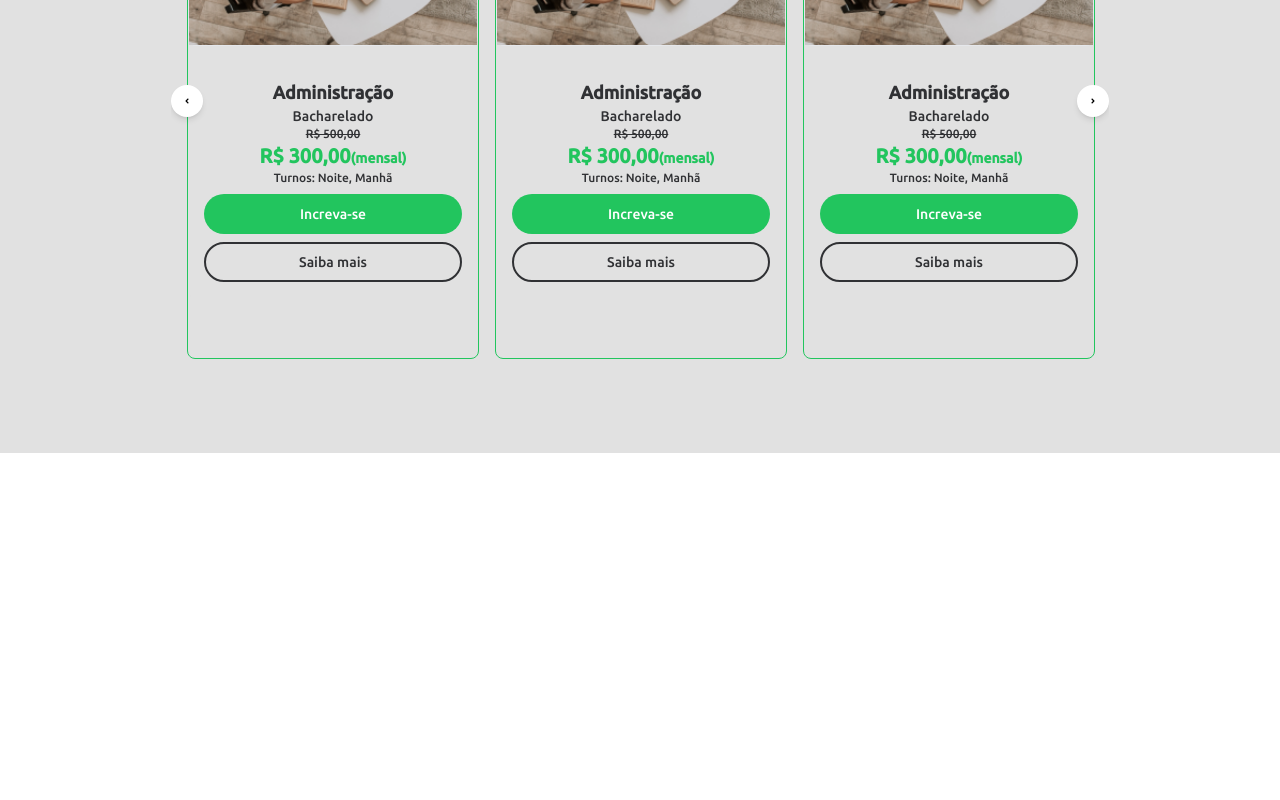
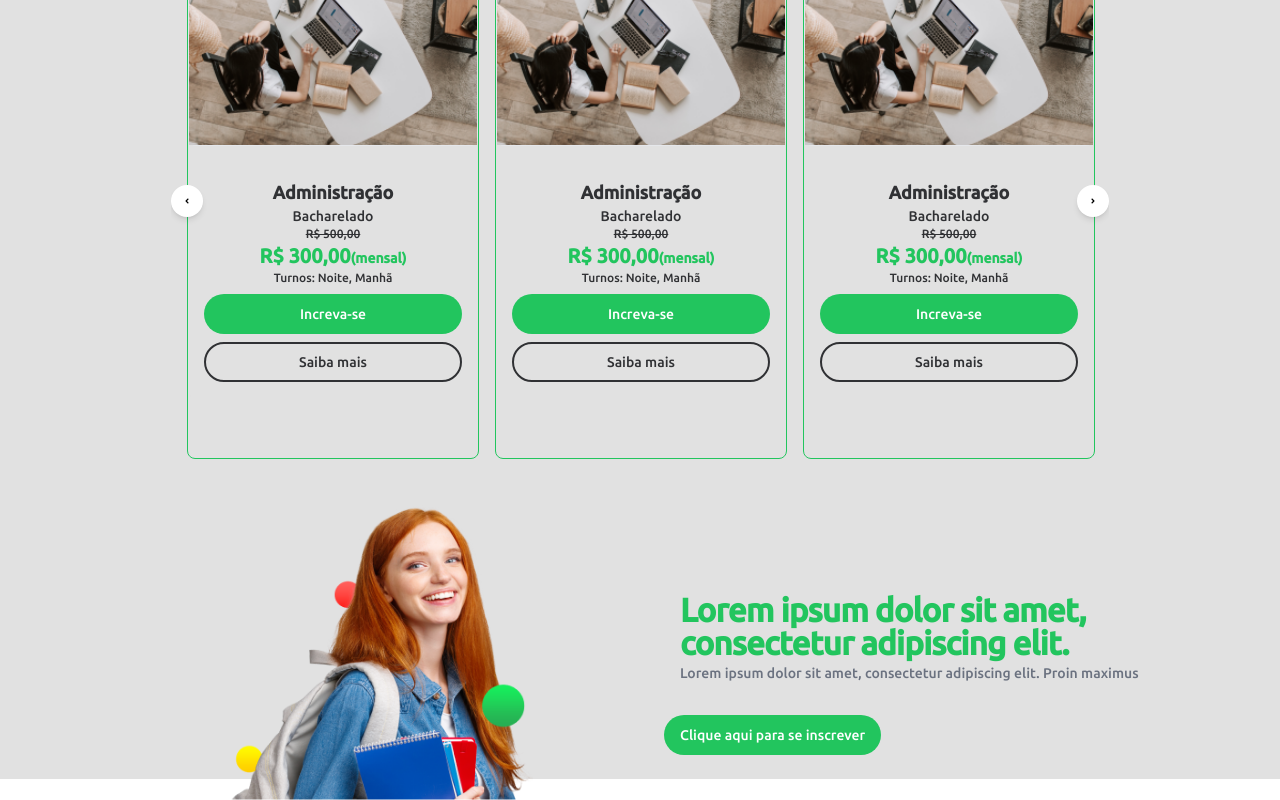
Before and after one commit to FFaem/Site_Faem, a Next.js app: page / in a window 1280 px wide. Shown: the part 986-1786 px from the top of the page. Before the commit the page ends 1439 px from the top, so only its background shows below. Built offline with nearby package versions, Linux system fonts and the light colour scheme.

Commit message:
UPDATE - Criando componente subscripe

```diff
--- a/src/app/custom-styles.css
+++ b/src/app/custom-styles.css
@@ -29,7 +29,7 @@
 /* Para larguras de 1280px para cima - Ajuste específico para 1280x800px */
 @media (min-width: 1280px) {
   .custom-mt {
-    margin-top: 490px; /* Ajuste para dispositivos grandes, incluindo 1280x800px */
+    margin-top: 590px; /* Ajuste para dispositivos grandes, incluindo 1280x800px */
   }
 }
 
@@ -41,7 +41,7 @@
 
 @media (min-width: 540px) and (max-width: 720px) {
   .custom-mt {
-    margin-top: 940px; /* Ajuste consolidado para tablets */
+    margin-top: 240px; /* Ajuste consolidado para tablets */
   }
 }
 
--- a/src/app/page.tsx
+++ b/src/app/page.tsx
@@ -5,6 +5,7 @@ import Jobs  from "@/components/component/jobs";
 
 
 import "./custom-styles.css";
+import { Subscribe } from "@/components/component/subscribe";
 
 
 
@@ -15,7 +16,7 @@ export default function Home() {
         <Menu/>
         <Slider/>
         <Jobs/>
-
+        <Subscribe/>
 
     </main>
   );
--- /dev/null
+++ b/src/components/component/subscribe.tsx
@@ -0,0 +1,42 @@
+
+import { CardTitle, CardDescription, CardContent, Card } from "@/components/ui/card";
+import { Button } from "@/components/ui/button";
+
+export function Subscribe() {
+  return (
+    <Card className="flex w-full bg-medium relative" >
+      <div className="flex items-center justify-center w-1/2 bg-medium p-4 relative">
+
+
+        {/* Imagem da estudante */}
+        <img
+        alt="Estudante Feminina"
+        className="h-[313px] w-[313px] object-cover absolute"
+        src="/images/estudante1.png"
+        style={{
+          zIndex: 5,
+          right: '16.67%', // Centraliza em relação ao card da direita (1/3 do contêiner).
+          bottom: '60%', // Posiciona a imagem a meio caminho da altura do contêiner.
+          transform: 'translateY(50%)', // Ajusta para centralizar verticalmente com a parte inferior do cartão.
+        }}
+      />
+      </div>
+      <CardContent className="w-1/2 p-6 bg-medium" style={{ zIndex: 1 }}>
+  <div className="flex flex-col justify-between h-full bg-medium">
+    {/* Aqui removemos a classe mx-auto e text-center que centralizava o texto e definimos a largura máxima do contêiner de título e descrição para que não ocupe a largura total */}
+    <div className="p-4 bg-medium text-green-500" style={{ textAlign: 'left', maxWidth: 'max-w-lg' }}>
+    <CardTitle className="font-bold" style={{ fontSize: "33px", maxWidth: '520px' }}>
+  Lorem ipsum dolor sit amet, consectetur adipiscing elit.
+</CardTitle>
+      <CardDescription className="mt-1">
+        Lorem ipsum dolor sit amet, consectetur adipiscing elit. Proin maximus
+      </CardDescription>
+    </div>
+    <Button className="self-start mt-4 bg-green-500 text-white">Clique aqui para se inscrever</Button>
+  </div>
+</CardContent>
+    </Card>
+  )
+}
+
+export default Subscribe;
```
Also changed, not shown: public/images/estudante1.png (added).
